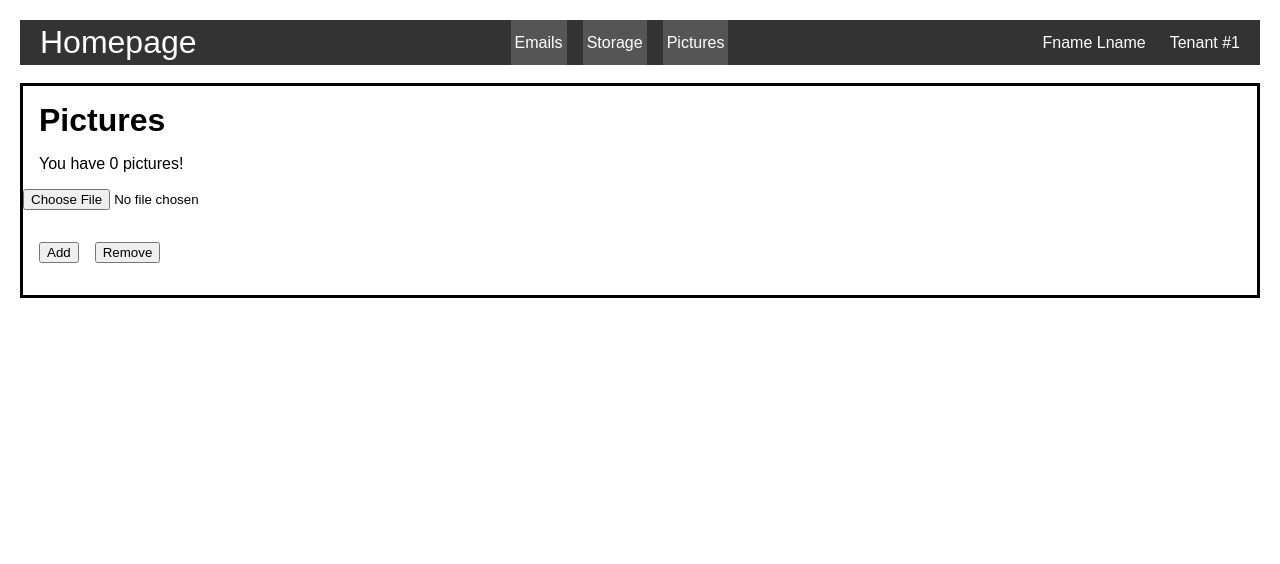
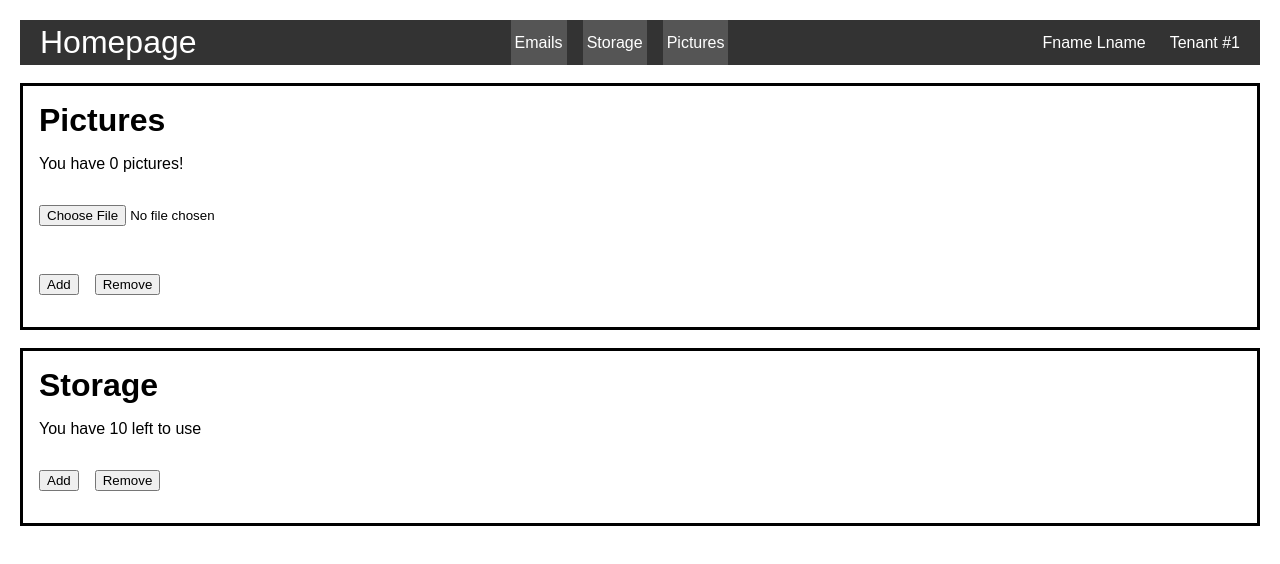
Before and after one commit to stepan-antonyuk/LearnReact, a React (Create React App) app: page / in a window 1280 px wide. Shown: the top 564 px of the page. Built offline with nearby package versions, Linux system fonts and the light colour scheme.

Commit message:
feat: added storage app

```diff
--- a/src/App.js
+++ b/src/App.js
@@ -308,7 +308,7 @@ function Navbar({user}) {
     );
 }
 
-function ButtonPictures({count, onClick, text}) {
+function GenericButton({count, onClick, text}) {
     return (
         <button onClick={onClick}>
             {text}
@@ -343,7 +343,7 @@ function Pictures() {
     }
 
     return (
-        <div className="pics">
+        <div className="apps">
             <h1>Pictures</h1>
             <p> You have {count} pictures! </p>
             <input type="file" onChange={UploadImg} />
@@ -351,10 +351,10 @@ function Pictures() {
             {rows}
             <ul>
                 <li>
-                    <ButtonPictures count={count} onClick={AddPicture} text={"Add"} />
+                    <GenericButton count={count} onClick={AddPicture} text={"Add"} />
                 </li>
                 <li>
-                    <ButtonPictures count={count} onClick={RemovePicture} text={"Remove"} />
+                    <GenericButton count={count} onClick={RemovePicture} text={"Remove"} />
                 </li>
             </ul>
         </div>
@@ -362,7 +362,35 @@ function Pictures() {
 }
 
 function Storage() {
-    const [sotrage, setStorage] = useState(0);
+    const [storage, setStorage] = useState(0);
+    const [maxStorage, setMaxStorage] = useState(10);
+
+    function Download() {
+        if (storage < maxStorage) {
+            setStorage(storage + 1);
+        }
+    }
+
+    function FreeUpSpace() {
+        if (storage > 0) {
+            setStorage(storage - 1);
+        }
+    }
+
+    return(
+        <div className="apps">
+            <h1>Storage</h1>
+            <p> You have {maxStorage - storage} left to use</p>
+            <ul>
+                <li>
+                    <GenericButton count={storage} onClick={Download} text={"Add"} />
+                </li>
+                <li>
+                    <GenericButton count={storage} onClick={FreeUpSpace} text={"Remove"} />
+                </li>
+            </ul>
+        </div>
+    );
 }
 
 function Emails() {}
@@ -373,6 +401,8 @@ function HomePage() {
             <Navbar user={userInfo}/>
             <br />
             <Pictures />
+            <br />
+            <Storage />
         </>
     );
 }
--- a/src/index.css
+++ b/src/index.css
@@ -51,24 +51,28 @@ code {
     background-color: #777;
 }
 
-.pics {
+.apps {
     border-style: solid;
 }
 
-.pics h1 {
+.apps h1 {
     margin: 1rem;
 }
 
-.pics p {
+.apps p {
     margin: 1rem;
 }
 
-.pics ul {
+.apps ul {
     padding: 1rem;
     display: flex;
     gap: 1rem;
 }
 
-.pics li {
+.apps li {
     list-style-type: none;
 }
+
+.apps input {
+    padding: 1rem;
+}
```
